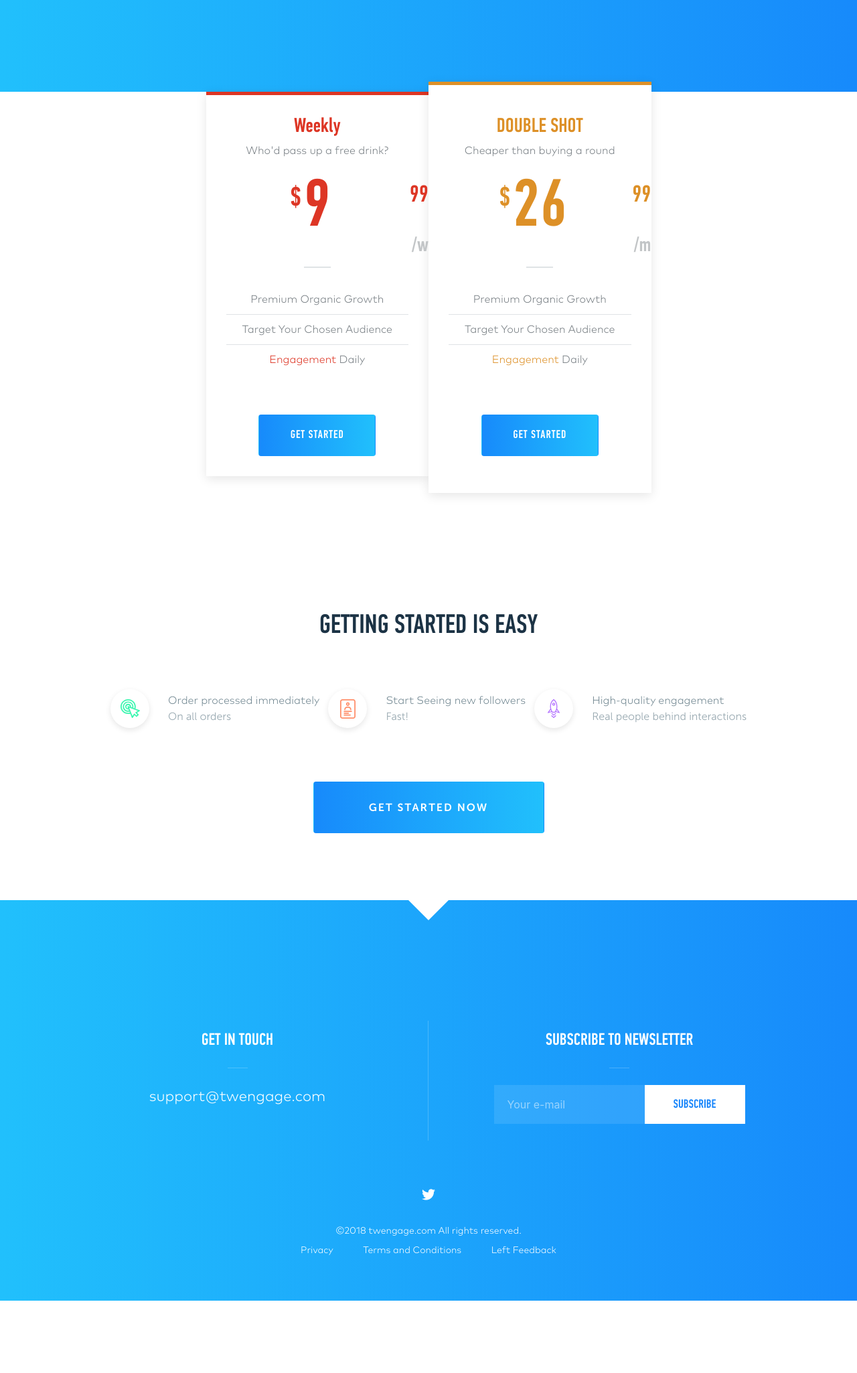
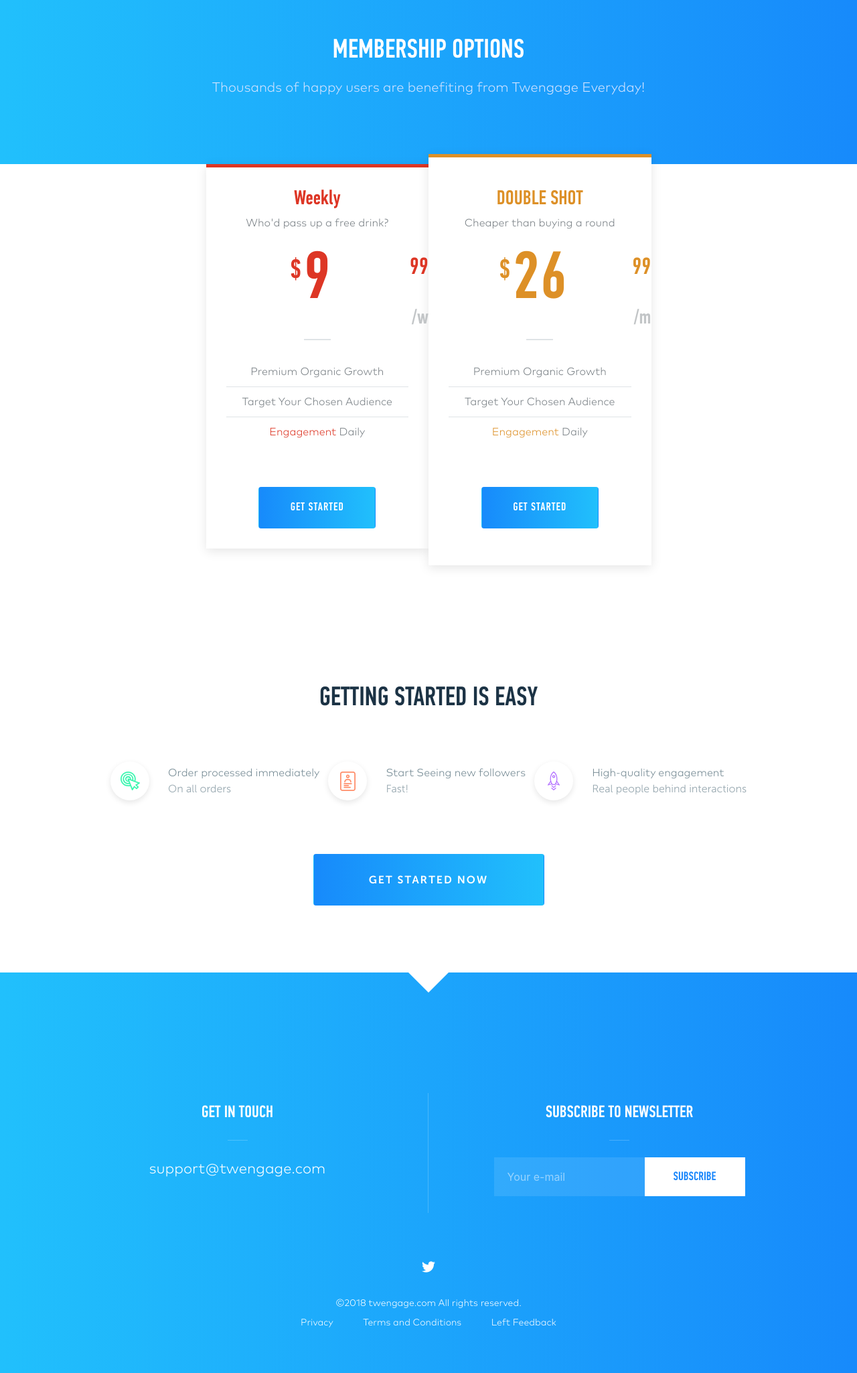
Before and after one commit to thamer-all/Twengage, a Django app: page /packages/ in a window 1280 px wide. Shown: the part 113-2163 px from the top of the page at 67% size. Before the commit the page ends 2055 px from the top, so only its background shows below. Run offline with Django 3.2, Linux system fonts and the light colour scheme; some libraries are stand-ins or nearby versions; some web fonts are replaced.

Commit message:
Update packages.html

```diff
--- a/twitter/templates/packages.html
+++ b/twitter/templates/packages.html
@@ -3,7 +3,10 @@
 {% block content %}
 <div class="membership-content">
     <div class="ms-top">
-
+        <div class="container">
+            <h2>MEMBERSHIP OPTIONS</h2>
+            <p>Thousands of happy users are benefiting from Twengage Everyday!</p>
+        </div>
     </div>
     <div class="ms-bottom">
         <div class="container">
```
